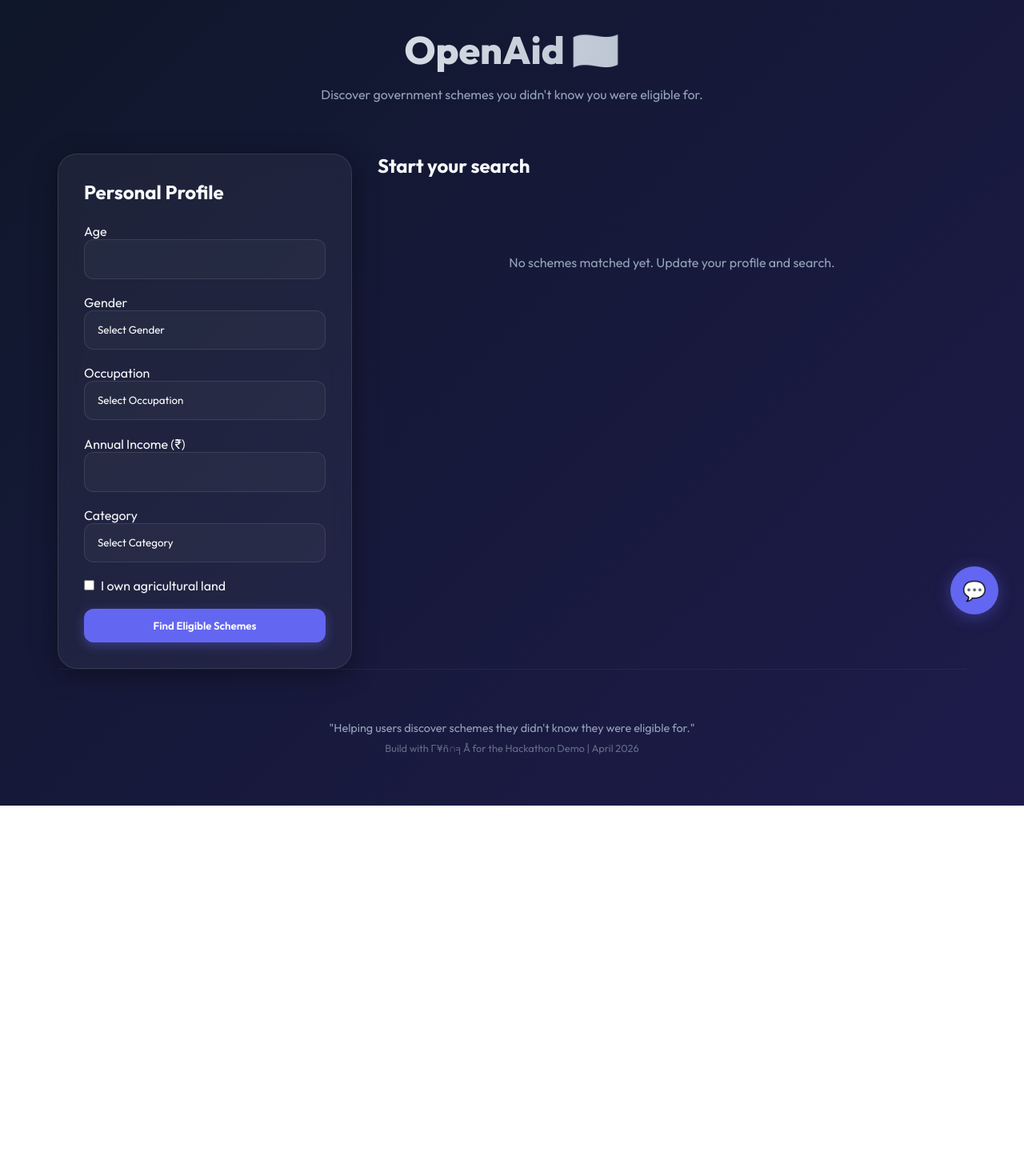
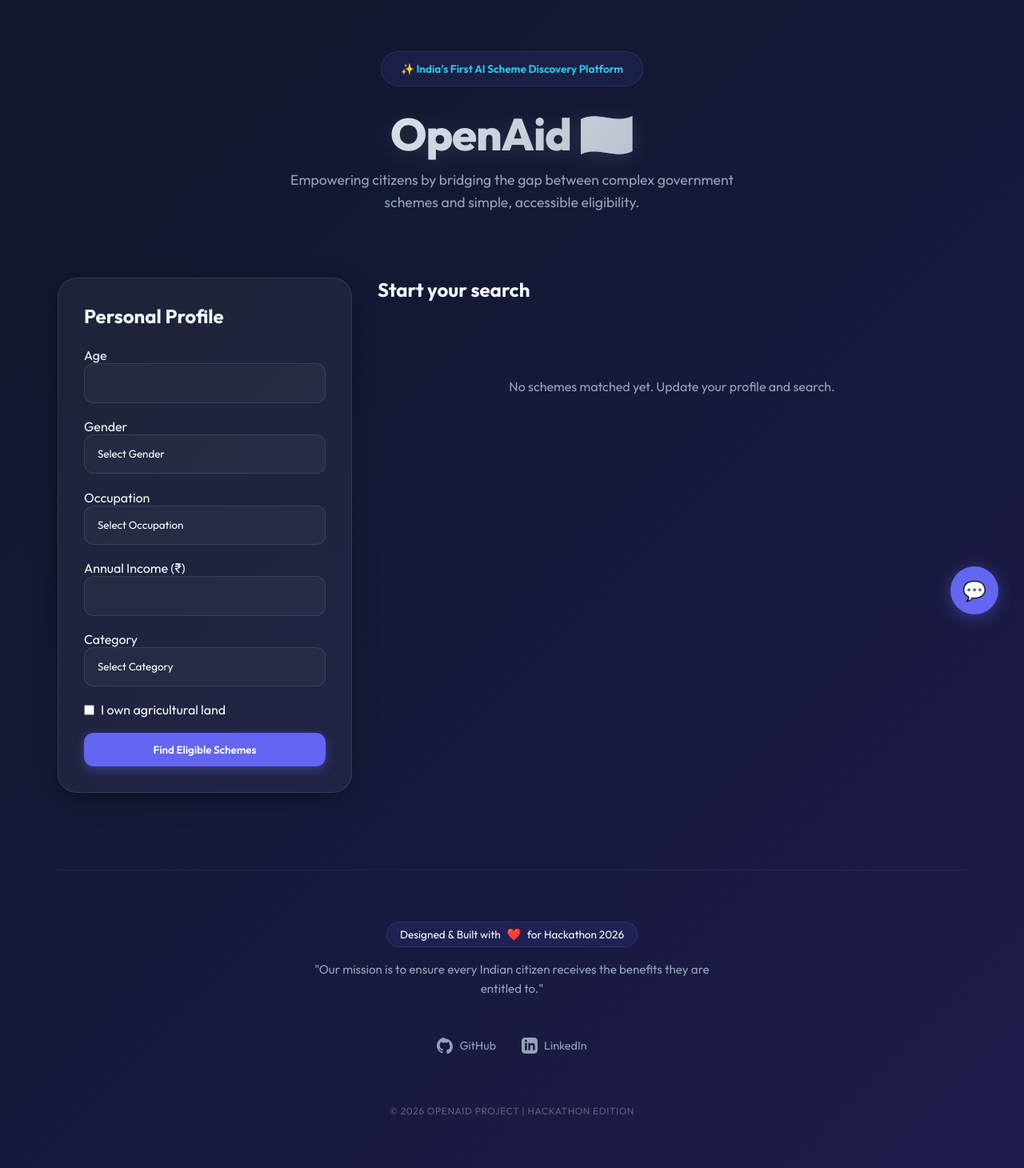
Before and after one commit to ayus1234/openaid, a React (Vite) app in the folder client/: page / in a window 1280 px wide. Shown: the whole page at 80% size. Before the commit the page ends 1007 px from the top, so only its background shows below. Built offline with nearby package versions, Linux system fonts and the light colour scheme.

Commit message:
Design: Premium footer redesign and fix heart emoji encoding

```diff
--- a/client/src/App.jsx
+++ b/client/src/App.jsx
@@ -105,9 +105,12 @@
 
   return (
     <div className="container">
-      <header style={{ textAlign: 'center', marginBottom: '4rem' }}>
+      <header style={{ textAlign: 'center', marginBottom: '5rem', paddingTop: '2rem' }}>
+        <div style={{ display: 'inline-block', padding: '12px 24px', background: 'rgba(99, 102, 241, 0.1)', borderRadius: '100px', border: '1px solid rgba(99, 102, 241, 0.2)', marginBottom: '1.5rem', fontSize: '0.85rem', fontWeight: '600', color: 'var(--accent)' }}>
+          ✨ India's First AI Scheme Discovery Platform
+        </div>
         <h1>OpenAid 🇮🇳</h1>
-        <p style={{ color: 'var(--text-secondary)' }}>Discover government schemes you didn't know you were eligible for.</p>
+        <p className="tagline">Empowering citizens by bridging the gap between complex government schemes and simple, accessible eligibility.</p>
       </header>
 
       <div style={{ display: 'grid', gridTemplateColumns: '1fr 2fr', gap: '2rem', alignItems: 'start' }}>
@@ -289,13 +292,34 @@
 
 function Footer() {
   return (
-    <footer style={{ marginTop: 'auto', padding: '4rem 0 2rem', borderTop: '1px solid rgba(255,255,255,0.05)', textAlign: 'center' }}>
-      <p style={{ color: 'var(--text-secondary)', fontSize: '0.9rem' }}>
-        "Helping users discover schemes they didn't know they were eligible for."
-      </p>
-      <p style={{ color: 'var(--text-secondary)', fontSize: '0.8rem', marginTop: '0.5rem', opacity: 0.6 }}>
-        Build with Γ¥ñ∩╕Å for the Hackathon Demo | April 2026
-      </p>
+    <footer className="footer-container">
+      <div className="footer-content">
+        <div className="built-badge">
+          Designed & Built with <span className="heart-icon">❤️</span> for Hackathon 2026
+        </div>
+        <p style={{ color: 'var(--text-secondary)', fontSize: '0.95rem', maxWidth: '500px', lineHeight: '1.6' }}>
+          "Our mission is to ensure every Indian citizen receives the benefits they are entitled to."
+        </p>
+      </div>
+
+      <div className="footer-links">
+        <a href="https://github.com" target="_blank" rel="noopener noreferrer" className="social-link" title="Source Code">
+          <svg viewBox="0 0 24 24" xmlns="http://www.w3.org/2000/svg">
+            <path d="M12 0c-6.626 0-12 5.373-12 12 0 5.302 3.438 9.8 8.207 11.387.599.111.793-.261.793-.577v-2.234c-3.338.726-4.042-1.416-4.042-1.416-.546-1.387-1.333-1.756-1.333-1.756-1.089-.745.083-.729.083-.729 1.205.084 1.839 1.237 1.839 1.237 1.07 1.834 2.807 1.304 3.492.997.107-.775.418-1.305.762-1.604-2.665-.305-5.467-1.334-5.467-5.931 0-1.311.469-2.381 1.236-3.221-.124-.303-.535-1.524.117-1.376 0 0 1.008-.322 3.301 1.23.957-.266 1.983-.399 3.003-.404 1.02.005 2.047.138 3.006.404 2.291-1.552 3.297-1.23 3.297-1.23.653 1.253.242 2.474.118 2.776.77.84 1.235 1.911 1.235 3.221 0 4.609-2.807 5.624-5.479 5.921.43.372.823 1.102.823 2.222v3.293c0 .319.192.694.801.576 4.765-1.589 8.199-6.086 8.199-11.386 0-6.627-5.373-12-12-12z"/>
+          </svg>
+          GitHub
+        </a>
+        <a href="https://linkedin.com" target="_blank" rel="noopener noreferrer" className="social-link" title="LinkedIn Profile">
+          <svg viewBox="0 0 24 24" xmlns="http://www.w3.org/2000/svg">
+            <path d="M19 0h-14c-2.761 0-5 2.239-5 5v14c0 2.761 2.239 5 5 5h14c2.762 0 5-2.239 5-5v-14c0-2.761-2.238-5-5-5zm-11 19h-3v-11h3v11zm-1.5-12.268c-.966 0-1.75-.79-1.75-1.764s.784-1.764 1.75-1.764 1.75.79 1.75 1.764-.783 1.764-1.75 1.764zm13.5 12.268h-3v-5.604c0-3.368-4-3.113-4 0v5.604h-3v-11h3v1.765c1.396-2.586 7-2.777 7 2.476v6.759z"/>
+          </svg>
+          LinkedIn
+        </a>
+      </div>
+
+      <div style={{ marginTop: '2rem', fontSize: '0.75rem', color: 'rgba(255,255,255,0.3)', letterSpacing: '0.05em' }}>
+        © 2026 OPENAID PROJECT | HACKATHON EDITION
+      </div>
     </footer>
   );
 }
--- a/client/src/index.css
+++ b/client/src/index.css
@@ -80,14 +80,24 @@
 }
 
 h1 {
-  font-size: 3rem;
+  font-size: 3.5rem;
   font-weight: 800;
-  background: linear-gradient(to right, #fff, #94a3b8);
+  letter-spacing: -0.02em;
+  background: linear-gradient(135deg, #fff 0%, var(--text-secondary) 100%);
   -webkit-background-clip: text;
   background-clip: text;
   color: transparent;
   -webkit-text-fill-color: transparent;
-  margin-bottom: 1rem;
+  margin-bottom: 0.5rem;
+  filter: drop-shadow(0 4px 12px rgba(255,255,255,0.1));
+}
+
+.tagline {
+  font-size: 1.1rem;
+  color: var(--text-secondary);
+  max-width: 600px;
+  margin: 0 auto;
+  line-height: 1.6;
 }
 
 .scheme-grid {
@@ -245,10 +255,81 @@
   opacity: 0.9;
 }
 
-@media (max-width: 480px) {
-  .chat-window {
-    width: calc(100vw - 2rem);
-    right: 1rem;
-    bottom: 5rem;
-  }
+/* Footer Styles */
+.footer-container {
+  margin-top: 6rem;
+  padding: 4rem 1rem 2rem;
+  border-top: 1px solid rgba(255, 255, 255, 0.05);
+  display: flex;
+  flex-direction: column;
+  align-items: center;
+  gap: 2rem;
 }
+
+.footer-content {
+  display: flex;
+  flex-direction: column;
+  align-items: center;
+  text-align: center;
+  gap: 1rem;
+}
+
+.footer-links {
+  display: flex;
+  gap: 2rem;
+  margin-top: 1rem;
+}
+
+.social-link {
+  color: var(--text-secondary);
+  transition: all 0.3s ease;
+  display: flex;
+  align-items: center;
+  gap: 8px;
+  text-decoration: none;
+  font-size: 0.9rem;
+}
+
+.social-link:hover {
+  color: var(--primary);
+  transform: translateY(-2px);
+}
+
+.social-link svg {
+  width: 20px;
+  height: 20px;
+  fill: currentColor;
+}
+
+.built-badge {
+  background: rgba(99, 102, 241, 0.1);
+  border: 1px solid rgba(99, 102, 241, 0.2);
+  padding: 6px 16px;
+  border-radius: 100px;
+  font-size: 0.85rem;
+  color: var(--text-primary);
+  display: flex;
+  align-items: center;
+  gap: 8px;
+  transition: all 0.3s ease;
+}
+
+.built-badge:hover {
+  background: rgba(99, 102, 241, 0.2);
+  border-color: var(--primary);
+}
+
+.heart-icon {
+  color: #ef4444;
+  animation: heartPulse 1.5s infinite ease-in-out;
+}
+
+@keyframes heartPulse {
+  0%, 100% { transform: scale(1); }
+  50% { transform: scale(1.2); }
+}
+
+@media (max-width: 768px) {
+  h1 { font-size: 2.5rem; }
+  .footer-links { gap: 1.5rem; flex-wrap: wrap; justify-content: center; }
+}
```
